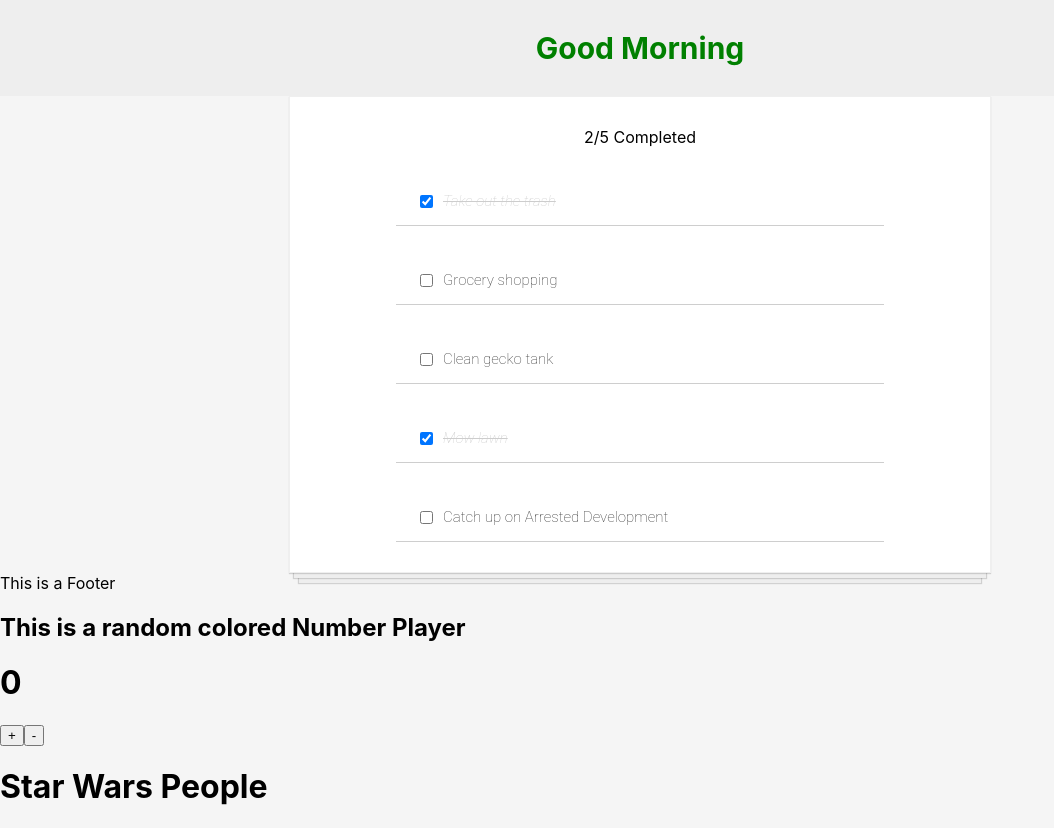
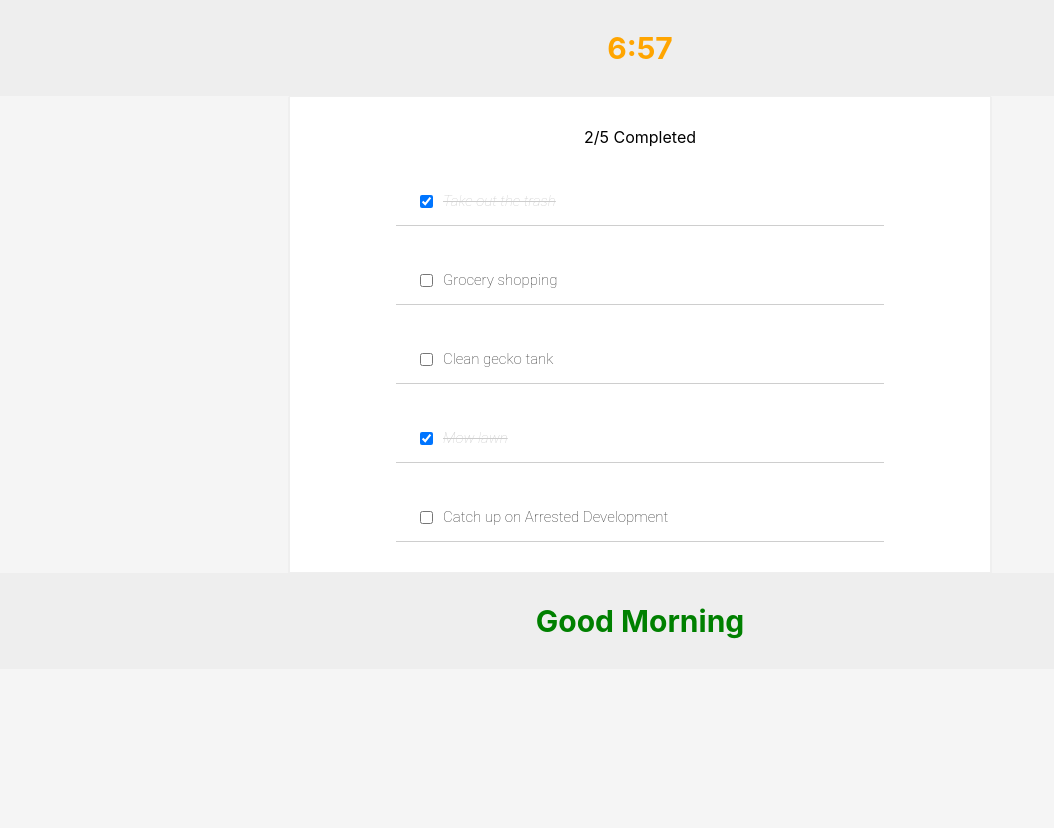
Before and after one commit to Keshavdulal/react-todo-mvc, a React (Create React App) app: page / in a window 1280 px wide. Shown: the whole page, without its empty margins (0-1054 px from the left). After the commit the page ends 800 px from the top, so only its background shows below. Built offline with nearby package versions, Linux system fonts and the light colour scheme; no server answers.

Commit message:
dev : code cleanup

```diff
--- a/src/App.js
+++ b/src/App.js
@@ -4,8 +4,8 @@ import Header from './components/Header';
 import MainComponent from './components/MainComponent';
 import Footer from './components/Footer';
 
-import NumberPlayer from './components/NumberPlayer';
-import StarWarsInfo from './components/StarWarsInfo';
+import NumberPlayer from './components/misc/NumberPlayer';
+import StarWarsInfo from './components/misc/StarWarsInfo';
 
 
 import './App.css';
@@ -16,8 +16,8 @@ function App() {
       <Header />
       <MainComponent />
       <Footer />
-      <NumberPlayer/>
-      <StarWarsInfo/>
+      {/* <NumberPlayer/> */}
+      {/* <StarWarsInfo/> */}
     </div>
   );
 }
--- a/src/components/footer.js
+++ b/src/components/footer.js
@@ -1,11 +1,60 @@
 import React from 'react';
 
-function Footer(){
-    return(
-        <div>
-            This is a Footer
-        </div>
-    );
+export default class Header extends React.Component{
+    constructor(props){
+        super(props);
+        this.state={
+            isLoading:true,
+        }
+    }
+
+    componentDidMount(){
+        setTimeout(()=>{
+            this.setState({isLoading:false});
+        },1000);
+    }
+
+    render(){
+        const date = new Date();
+        const hours = date.getHours();
+        let timeOfDay;
+        const timeStyle={
+            margin: 0,
+            fontSize: 30,
+            padding: 30,
+            background: '#eeeeee',
+            textAlign: 'center',
+        }
+
+        if (hours < 12 ){
+            timeOfDay = 'Morning';
+            timeStyle.color = 'green';
+        }
+        else if( hours >= 12 && hours < 17){
+            timeOfDay ='Afternoon';
+            timeStyle.color = 'purple';
+        }
+        else if( hours >= 17 && hours < 19){
+            timeOfDay ='Evening';
+            timeStyle.color = 'purple';
+        }
+        else{
+            timeOfDay = 'Night';
+            timeStyle.color = 'orange';
+        }
+
+        return(
+            <div>
+                <h1 style={timeStyle}>
+                    {
+                    this.state.isLoading
+                    ?
+                    `Loading...`
+                    :
+                    `Good ${timeOfDay}`
+                    }
+                </h1>
+            </div>
+        );
+    }
 }
-
-export default Footer;
--- a/src/components/header.js
+++ b/src/components/header.js
@@ -1,60 +1,24 @@
 import React from 'react';
 
-export default class Header extends React.Component{
-    constructor(props){
-        super(props);
-        this.state={
-            isLoading:true,
-        }
-    }
-
-    componentDidMount(){
-        setTimeout(()=>{
-            this.setState({isLoading:false});
-        },1500);
-    }
-
-    render(){
+const Header = () => {
         const date = new Date();
         const hours = date.getHours();
-        let timeOfDay;
+        const mins = date.getMinutes();
         const timeStyle={
             margin: 0,
             fontSize: 30,
             padding: 30,
             background: '#eeeeee',
             textAlign: 'center',
-        }
-
-        if (hours < 12 ){
-            timeOfDay = 'Morning';
-            timeStyle.color = 'green';
-        }
-        else if( hours >= 12 && hours < 17){
-            timeOfDay ='Afternoon';
-            timeStyle.color = 'purple';
-        }
-        else if( hours >= 17 && hours < 19){
-            timeOfDay ='Evening';
-            timeStyle.color = 'purple';
-        }
-        else{
-            timeOfDay = 'Night';
-            timeStyle.color = 'orange';
+            color: 'orange',
         }
 
         return(
             <div>
                 <h1 style={timeStyle}>
-                    {
-                    this.state.isLoading
-                    ?
-                    `Loading...`
-                    :
-                    `Good ${timeOfDay}`
-                    }
+                    {`${hours}:${mins}`}
                 </h1>
             </div>
         );
-    }
 }
+export default Header;
```
Also changed, not shown: src/components/misc/NumberPlayer.js (renamed from src/components/NumberPlayer.js), src/components/misc/StarWarsInfo.js (renamed from src/components/StarWarsInfo.js).
